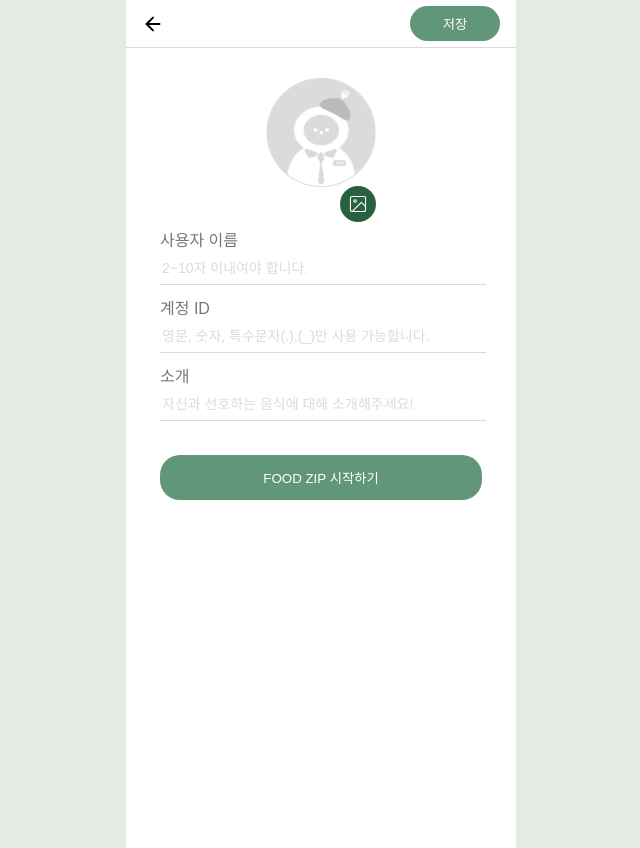
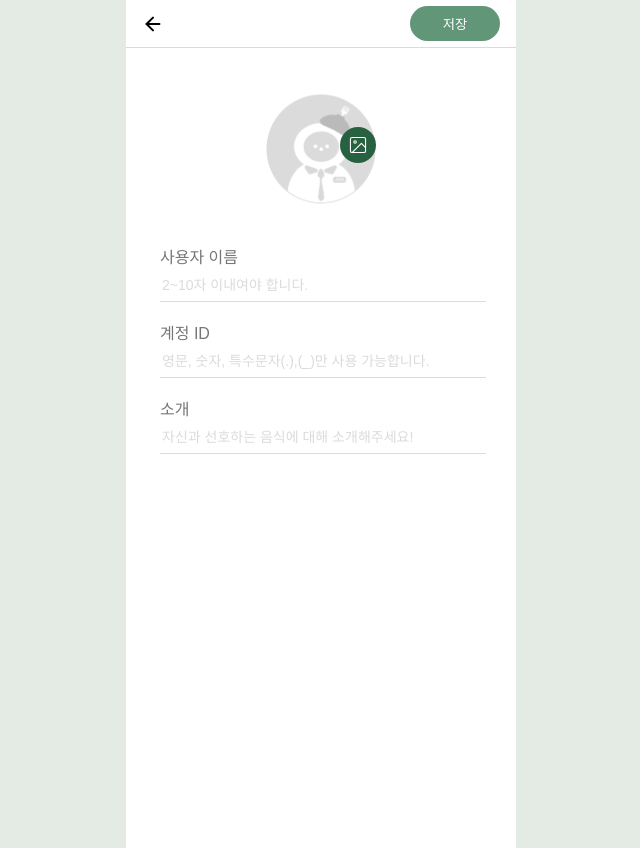
Before and after one commit to FRONTENDSCHOOL5/final-23-Food-zip, a React (Create React App) app: page /myprofile/edit in a window 1280 px wide. Shown: the whole page, without its empty margins (319-959 px from the left). Built offline with nearby package versions, Linux system fonts and the light colour scheme; a web font is replaced by a local one.

Commit message:
Feat: 프로필폼에서 회원가입 기능 추가

```diff
--- a/src/components/Profile/ProfileForm/ProfileForm.jsx
+++ b/src/components/Profile/ProfileForm/ProfileForm.jsx
@@ -1,8 +1,11 @@
-import React, { useRef, useState, useCallback } from "react";
+import React, { useRef, useState } from "react";
 import BasicProfileInput from "../../../assets/images/basic-profile-lg.svg";
 import ImgButton from "../../../assets/images/upload-file.svg";
 import styled from "styled-components";
 import { ButtonStyle } from "../../common/Button/Button";
+import { useForm } from "react-hook-form";
+import { useLocation, useNavigate } from "react-router-dom";
+import axios from "axios";
 
 const ProfileInputForm = styled.form`
   width: 322px;
@@ -14,13 +17,15 @@
 
 const ProfileImg = styled.img`
   width: 110px;
+  height: 110px;
+  border-radius: 50%;
   margin: 30px 0;
   align-self: center;
 `;
 
 const ProfileInputImgButton = styled.button`
   position: absolute;
-  transform: translate(180px, -70px);
+  transform: translate(180px, -110px);
 `;
 const ProfileInputImg = styled.img`
   width: 36px;
@@ -32,12 +37,13 @@
 
 const ProfileFormLabel = styled.label`
   color: #767676;
+  position: relative;
 `;
 
 const ProfileFormInput = styled.input`
   width: 100%;
   display: block;
-  margin-top: 10px;
+  margin: 10px 0 8px;
   padding-bottom: 8px;
   border-bottom: 1px solid #dbdbdb;
   font-size: 14px;
@@ -52,61 +58,193 @@
 const StartButton = styled(ButtonStyle)`
   margin-top: 18px;
 `;
+const StyledError = styled.small`
+  font-size: 12px;
+  color: red;
+  position: absolute;
+  bottom: -10px;
+`;
+const StyledInputContainer = styled.div`
+  position: relative;
+`;
+
+const StyledLabel = styled.label`
+  display: block;
+  text-align: left;
+  padding: 0 35px;
+  font-size: 16px;
+  color: #767676;
+  pointer-events: none;
+`;
+
+const StyledInput = styled.input`
+  display: block;
+  width: 322px;
+  box-sizing: border-box;
+  border: none;
+  box-shadow: 0 1px 0 0 #677880;
+  height: 48px;
+  border-radius: 4px 4px 0 0;
+  padding: 0 px;
+  font-size: 16px;
+  margin: 0 auto 36px auto;
+  outline: none;
+  background: transparent;
+`;
 
 export default function ProfileForm() {
-  // const [profileImg, setProfileImg] = useState({ BasicProfileInput });
-  // const fileInputRef = (useRef < HTMLInputElement) | (null > null);
+  // 프로필 이미지 설정
+  const [selectedImage, setSelectedImage] = useState(null);
+  const [imgProfile, setImgProfile] = useState(null);
+  const [accountName, setAccountName] = useState("");
+  const fileInputRef = useRef(null);
+  const location = useLocation();
+  const data = location.state;
+  // console.log(data); // 회원가입 페이지에서 넘겨온 이메일,비밀번호 데이터
 
-  // const handleChange = useCallback((e: React.ChangeEvent<HTMLInputElement>) => {
-  //   if (!e.target.files) {
-  //     return;
-  //   }
-  //   console.log(e.target.files[0].name);
-  // }, []);
-  // const UploadBtn = useCallback(() => {
-  //   if (!fileInputRef.current) {
-  //     return;
-  //   }
-  //   fileInputRef.current.click();
-  // }, []);
+  const handleImageChange = async event => {
+    const formData = new FormData();
+    const file = event.target.files[0];
+    let imgUrl = "";
+    formData.append("image", file);
+    const res = await fetch(
+      "https://api.mandarin.weniv.co.kr/image/uploadfile",
+      {
+        method: "POST",
+        body: formData,
+      },
+    );
+    const json = await res.json();
+
+    if (file) {
+      const reader = new FileReader();
+      reader.onload = () => {
+        setSelectedImage(reader.result);
+      };
+      reader.readAsDataURL(file);
+    }
+    imgUrl = "https://api.mandarin.weniv.co.kr/" + json.filename;
+    setImgProfile(imgUrl);
+  };
+  const handleButtonClick = () => {
+    fileInputRef.current.click();
+  };
+  const {
+    register,
+    handleSubmit,
+    formState: { errors, isValid },
+  } = useForm({ mode: "onChange" });
+
+  const navigate = useNavigate();
+
+  const handleFormSubmit = async formData => {
+    const username = formData.username;
+    const email = data.email;
+    const password = data.password;
+    const accountname = formData.accountname;
+    const intro = formData.intro;
+    const image = imgProfile;
+    setAccountName(accountname);
+
+    try {
+      const res = await axios.post(
+        "https://api.mandarin.weniv.co.kr/user/",
+        {
+          user: {
+            username: username,
+            email: email,
+            password: password,
+            accountname: accountname,
+            intro: intro,
+            image: image,
+          },
+        },
+        {
+          headers: {
+            "Content-type": "application/json",
+          },
+        },
+      );
+      console.log(JSON.stringify(res.data));
+      alert(JSON.stringify(res.data));
+
+      // 로그인 페이지로 이동함.
+      navigate("/login");
+    } catch (err) {
+      alert(err.response.data.message);
+      console.log(err.response.data.message);
+    }
+  };
   return (
-    <ProfileInputForm>
-      <ProfileImg src={BasicProfileInput} alt="기본 프로필" />
+    <ProfileInputForm onSubmit={handleSubmit(handleFormSubmit)}>
+      <label htmlFor="profileImg"></label>
+      <ProfileImg src={selectedImage || BasicProfileInput} alt="기본 프로필" />
       <ProfileInput
+        id="profileImg"
         type="file"
         accept="image/jpg, image/jpeg, image/png"
-        // ref={fileInputRef}
-        // onChange={handleChange}
+        ref={fileInputRef}
+        onChange={handleImageChange}
       />
-      <ProfileInputImgButton type="button">
-        {/* onClick={UploadBtn} */}
+      <ProfileInputImgButton type="button" onClick={handleButtonClick}>
         <ProfileInputImg src={ImgButton} />
       </ProfileInputImgButton>
+
       <ProfileFormLabel>
         사용자 이름
         <ProfileFormInput
+          id="username"
           type="text"
           placeholder="2~10자 이내여야 합니다."
-          required
+          {...register("username", {
+            required: "사용자 이름은 필수 입력입니다.",
+            minLength: {
+              value: 2,
+              message: "사용자 이름은 최소 2자 이상이어야 합니다.",
+            },
+            maxLength: {
+              value: 10,
+              message: "사용자 이름은 최대 10자까지 허용됩니다.",
+            },
+          })}
         />
+        {errors.username && (
+          <StyledError role="alert">{errors.username.message}</StyledError>
+        )}
       </ProfileFormLabel>
+
       <ProfileFormLabel>
         계정 ID
         <ProfileFormInput
+          id="accountname"
           type="text"
           placeholder="영문, 숫자, 특수문자(.),(_)만 사용 가능합니다."
+          {...register("accountname", {
+            required: "계정 ID는 필수 입력입니다.",
+            pattern: {
+              value: /^[0-9a-zA-Z._]+$/,
+              message: "영문, 숫자, 특수문자(.),(_)만 사용 가능합니다.",
+            },
+          })}
         />
+        {errors.accountname && (
+          <StyledError role="alert">{errors.accountname.message}</StyledError>
+        )}
       </ProfileFormLabel>
       <ProfileFormLabel>
         소개
         <ProfileFormInput
+          id="intro"
           type="text"
           placeholder="자신과 선호하는 음식에 대해 소개해주세요!"
         />
       </ProfileFormLabel>
-      <StartButton type="submit" bgColor="inactive">
-        FOOD ZIP 시작하기
-      </StartButton>
+      {/* 경로에 따른 submit 버튼 활성화 */}
+      {location.pathname === "/signup/profile" && (
+        <StartButton type="submit" bgColor={isValid ? "active" : "inactive"}>
+          FOOD ZIP 시작하기
+        </StartButton>
+      )}
     </ProfileInputForm>
   );
 }
```
